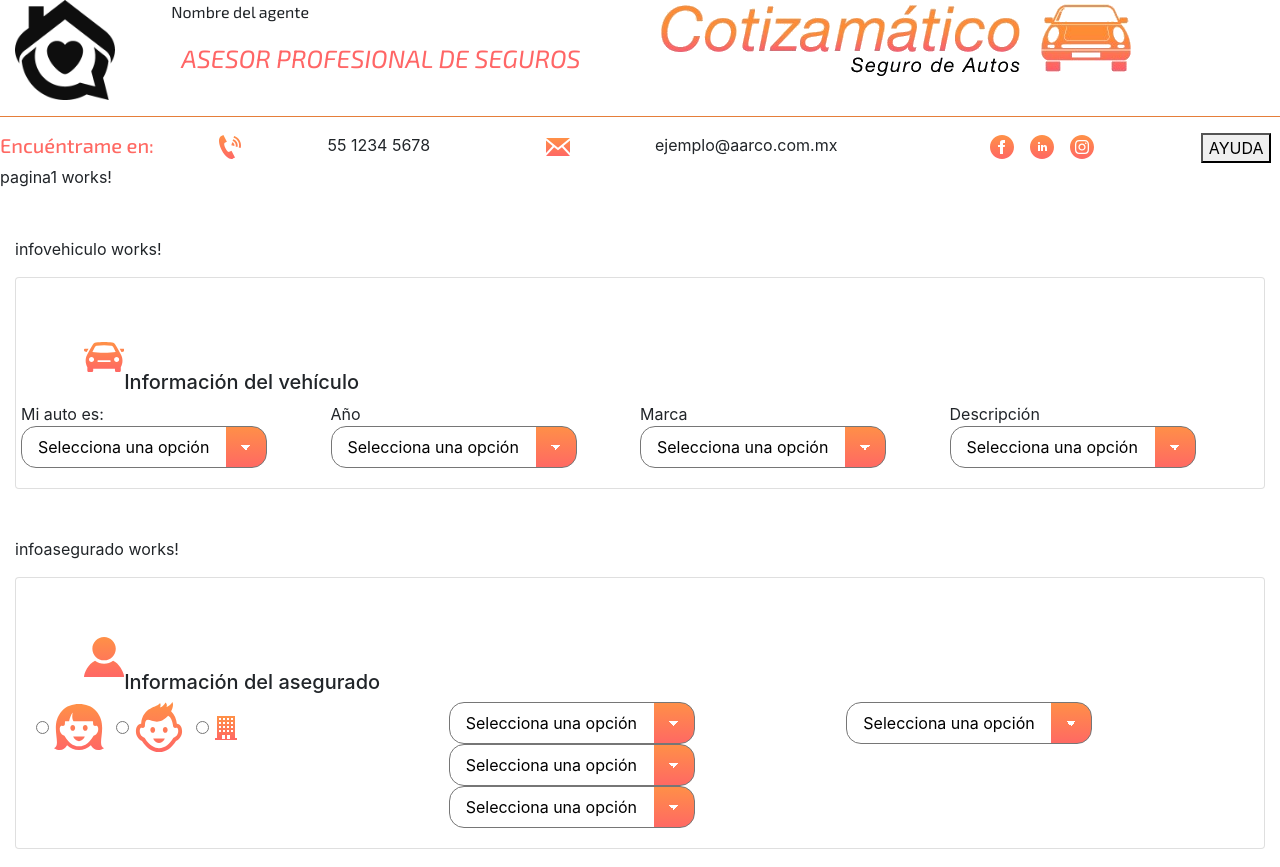
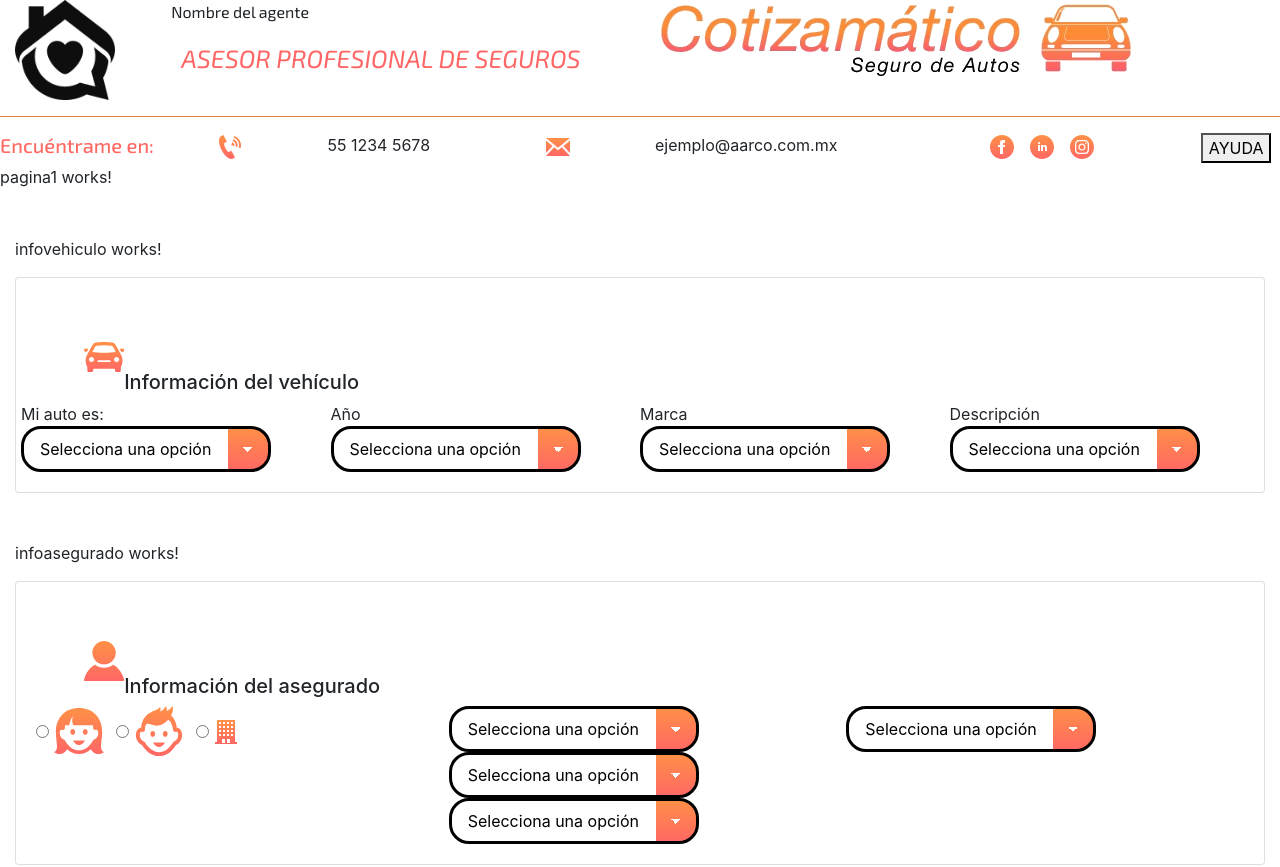
Before and after one commit to Erikagam/19102020, an Angular app: page / in a window 1280 px wide. Shown: the top 867 px of the page. Built offline with nearby package versions, Linux system fonts and the light colour scheme.

Commit message:
"yageneramesesyaños, lod ias presentan error"

```diff
--- a/src/app/componentes/pagina1/infoasegurado/infoasegurado.component.html
+++ b/src/app/componentes/pagina1/infoasegurado/infoasegurado.component.html
@@ -52,7 +52,7 @@
           <div class="col">
               <div class="row">
                   <div class="col">
-                    <select class="redondo" [(ngModel)]="mes" (change)="capturarmes()">
+                    <select class="classic" [(ngModel)]="mes" (change)="capturarmes()">
                         <option value="">Selecciona una opción</option>
                         <option *ngFor="let mes of meses">
                           {{mes}}
@@ -61,7 +61,7 @@
                     <p [hidden]="mes==''">Has seleccionado la opción # {{ vermes }}</p>
                   </div>
                   <div class="col">
-                    <select class="redondo" [(ngModel)]="dia" (change)="capturardia()">
+                    <select class="classic" [(ngModel)]="dia" (change)="capturardia()">
                         <option value="">Selecciona una opción</option>
                         <option *ngFor="let dia of dias">
                           {{dia}}
@@ -71,7 +71,7 @@
                     <p [hidden]="dia==''">Has seleccionado la opción # {{ verdia }}</p>
                   </div>
                   <div class="col">
-                    <select class="redondo" [(ngModel)]="fechaann" (change)="capturarfechaann()">
+                    <select class="classic" [(ngModel)]="fechaann" (change)="capturarfechaann()">
                         <option value="">Selecciona una opción</option>
                         <option *ngFor="let fechaann of fechaannos">
                           {{fechaann}}
@@ -84,7 +84,7 @@
           </div>
           <div class="col">
               <div class="row">
-                <select class="redondo">
+                <select class="classic">
                     <option value="">Selecciona una opción</option>
                     <option>
                     </option>
--- a/src/app/componentes/pagina1/infoasegurado/infoasegurado.component.ts
+++ b/src/app/componentes/pagina1/infoasegurado/infoasegurado.component.ts
@@ -7,10 +7,15 @@ import { disableDebugTools } from '@angular/platform-browser';
   styleUrls: ['./infoasegurado.component.css']
 })
 export class InfoaseguradoComponent implements OnInit {
+  bisiesto: boolean;
   dias;
   meses;
   fechaannos;
+  mesdiabis: (string | number)[][];
+  mesdia: (string | number)[][];
   constructor(){
+
+
 
   }
 
@@ -20,7 +25,13 @@ export class InfoaseguradoComponent implements OnInit {
     this.vermes = this.mes;
   }
 
+
+
   dia: string  = ''; // Iniciamos dia
+
+
+// console.log(this.mesdiabis[0][1])//DIAS
+// console.log(this.mesdiabis[0][0])//MESES
   verdia: string        = '';
   capturardia() {
     this.verdia = this.dia;
@@ -29,13 +40,72 @@ export class InfoaseguradoComponent implements OnInit {
   fechaann: string  = ''; // Iniciamos fechaann
   verfechaann: string        = '';
   capturarfechaann() {
+
     this.verfechaann = this.fechaann;
+    // aquiinicia
+    var numerican = Number(this.fechaann);
+    numerican%4==0 ?(numerican%100==0 ?(numerican%400==0 ?(this.bisiesto=true) : (this.bisiesto=false)) : (this.bisiesto=true)) : (this.bisiesto=false)
+    //this.bisiesto ? (console.log(this.mesdiabis)) :(console.log(this.mesdia))
+    if (this.bisiesto) {
+      console.log(numerican  +' '+"BISIESTO")
+      for (let index = 0; index < 12; index++) {
+        if (this.mesdiabis[index][0]==this.vermes) {
+          var hastaaquibi = Number(this.mesdiabis[index][1]);
+          console.log( hastaaquibi +' '+ this.vermes)
+          for (let index = 1 ; index <= hastaaquibi; index++) {
+            this.dias.push(index)
+          }
+        }
+      }
+    } else {
+      console.log(numerican +' '+"NO BISIESTO")
+      for (let index = 0; index < 12; index++) {
+        if (this.mesdia[index][0]==this.vermes) {
+          var hastaaqui = Number(this.mesdia[index][1]);
+          console.log( hastaaqui+' '+ this.vermes)
+          for (let index = 1 ; index <= hastaaqui; index++) {
+            this.dias.push(index)
+          }
+        }
+      }
+      }
+    }
+    ngOnInit( ): void {
+      this.mesdiabis=[
+        ['Enero',31],
+        ['Febrero',29],
+        ['Marzo',31],
+        ['Abril',30],
+        ['Mayo',31],
+        ['Junio',30],
+        ['Julio',31],
+        ['Agosto',31],
+        ['Septiembre',30],
+        ['Octubre',31],
+        ['Noviembre',30],
+        ['Diciembre',31],
+      ]
+      this.mesdia=[
+        ['Enero',31],
+        ['Febrero',28],
+        ['Marzo',31],
+        ['Abril',30],
+        ['Mayo',31],
+        ['Junio',30],
+        ['Julio',31],
+        ['Agosto',31],
+        ['Septiembre',30],
+        ['Octubre',31],
+        ['Noviembre',30],
+        ['Diciembre',31],
+      ]
+      this.meses = ['Enero','Febrero','Marzo','Abril','Mayo','Junio','Julio','Agosto','Septiembre','Octubre','Noviembre','Diciembre'];
+      this.dias=[]
+      this.fechaannos=[]
+      var today = new Date();
+      var year = today.getFullYear();
+     for (let index = 1900; index <= year-18; index++) {// VALIDACION PARA QUE SEA MAYOR DE EDAD
+       this.fechaannos.push(index)
+     }
+    }
   }
-
-
-  ngOnInit(): void {
-    this.meses = ['Enero','Febrero','Marzo','Abril','Mayo','Junio','Julio','Agosto','Septiembre','Octubre','Noviembre','Diciembre'];
-    this.dias=[]
-    this.fechaannos=[]
-  }
-}
--- a/src/app/componentes/pagina1/infovehiculo/infovehiculo.component.html
+++ b/src/app/componentes/pagina1/infovehiculo/infovehiculo.component.html
@@ -28,13 +28,13 @@
               Mi auto es:
             </div>
             <div class="row">
-                <select class="redondo" [(ngModel)]="modelo" (change)="capturarmodelo()">
+                <select class="classic" [(ngModel)]="modelo" (change)="capturarmodelo()">
                     <option value="0">Selecciona una opción</option>
                     <option *ngFor="let dato of datos">
                       {{dato}}
                     </option>
                 </select>
-                <p [hidden]="modelo == '0'">Haz seleccionado la opción # {{ vermodelo }}</p>
+                <p [hidden]="modelo == '0'">Has seleccionado la opción # {{ vermodelo }}</p>
             </div>
           </div>
           <div class="col">
@@ -42,13 +42,13 @@
               Año
             </div>
             <div class="row">
-                <select class="redondo" [(ngModel)]="anno" (change)="capturaranno()">
+                <select class="classic" [(ngModel)]="anno" (change)="capturaranno()">
                     <option value="0">Selecciona una opción</option>
                     <option *ngFor="let dato of datos">
                       {{dato}}
                     </option>
                 </select>
-                <p [hidden]="anno == '0'">Haz seleccionado la opción # {{ veranno }}</p>
+                <p [hidden]="anno == '0'">Has seleccionado la opción # {{ veranno }}</p>
             </div>
           </div>
           <div class="col">
@@ -56,13 +56,13 @@
               Marca
             </div>
             <div class="row">
-                <select class="redondo" [(ngModel)]="marca" (change)="capturarmarca()">
+                <select class="classic" [(ngModel)]="marca" (change)="capturarmarca()">
                     <option value="0">Selecciona una opción</option>
                     <option *ngFor="let dato of datos">
                       {{dato}}
                     </option>
                 </select>
-                <p [hidden]="marca == '0'">Haz seleccionado la opción # {{ vermarca }}</p>
+                <p [hidden]="marca == '0'">Has seleccionado la opción # {{ vermarca }}</p>
             </div>
           </div>
           <div class="col">
@@ -70,13 +70,13 @@
               Descripción
             </div>
             <div class="row">
-                <select class="redondo" [(ngModel)]="descripcion" (change)="capturardescripcion()">
+                <select class="classic" [(ngModel)]="descripcion" (change)="capturardescripcion()">
                     <option value="0">Selecciona una opción</option>
                     <option *ngFor="let dato of datos">
                       {{dato}}
                     </option>
                 </select>
-                <p [hidden]="descripcion == '0'">Haz seleccionado la opción # {{ verdescripcion }}</p>
+                <p [hidden]="descripcion == '0'">Has seleccionado la opción # {{ verdescripcion }}</p>
             </div>
           </div>
       </div>
--- a/src/styles.css
+++ b/src/styles.css
@@ -91,12 +91,12 @@ margin-top: 4.5rem;;
 }
 
 
-
-.redondo {
-background-color: black;
--webkit-border-radius: 15px;
-  -moz-border-radius: 15px;
-  border-radius: 15px;
+select {
+    background-color: white;
+    border: solid black;
+    -webkit-border-radius: 20px;
+    -moz-border-radius: 20px;
+    border-radius: 20px;
     display: inline-block;
     font: inherit;
     line-height: 1.5em;
@@ -107,8 +107,8 @@ margin: 0;
     box-sizing: border-box;
     -webkit-appearance: none;
     -moz-appearance: none;
-
-background-color: white;
+  }
+  select.classic {
     background-image:
       linear-gradient(45deg, transparent 50%, white 50%),
       linear-gradient(135deg, white 50%, transparent 50%),
@@ -122,4 +122,26 @@ background-color: white;
       5px 5px,
       2.5em 2.5em;
     background-repeat: no-repeat;
+    scrollbar-highlight-color: hotpink;
   }
+  select > option:hover{
+    box-shadow: 0 0 10px 100px #FED20F inset;
+    transition: all .2s ease-in-out;
+}
+
+  /* select.classic:focus {
+    background-image:
+      linear-gradient(45deg, white 50%, transparent 50%),
+      linear-gradient(135deg, transparent 50%, white 50%),
+      linear-gradient(  #FF8F48 , #FF6963);
+    background-position:
+      calc(100% - 15px) 1em,
+      calc(100% - 20px) 1em,
+      100% 0;
+    background-size:
+      5px 5px,
+      5px 5px,
+      2.5em 2.5em;
+    background-repeat: no-repeat;
+    outline: 0;
+  } */
```
Lines whose indentation alone changed are shown as unchanged.
